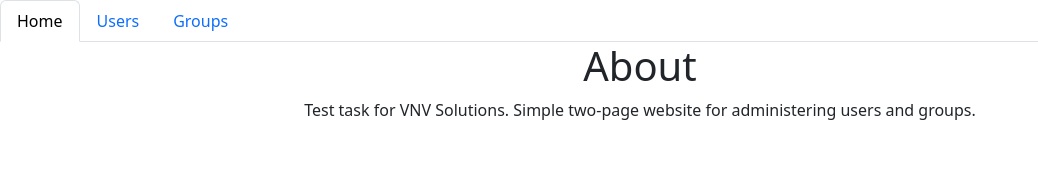
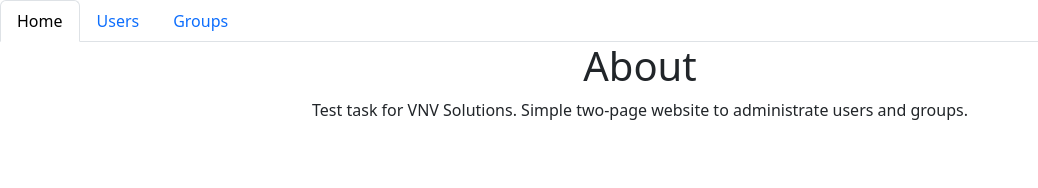
Before and after one commit to CrazyProger1/TestTask-1, a React (Create React App) app in the folder client/: page / in a window 1280 px wide. Shown: the top 188 px of the page, without its empty margins (0-1038 px from the left). Built offline with nearby package versions, Linux system fonts and the light colour scheme.

Commit message:
Fix: main page

```diff
--- a/client/src/pages/MainPage.jsx
+++ b/client/src/pages/MainPage.jsx
@@ -7,7 +7,7 @@ const MainPage = () =>
         <h1>About</h1>
         <p>
             Test task for VNV Solutions.
-            Simple two-page website for administering users and groups.
+            Simple two-page website to administrate users and groups.
         </p>
     </PageWrapper>
 
```
